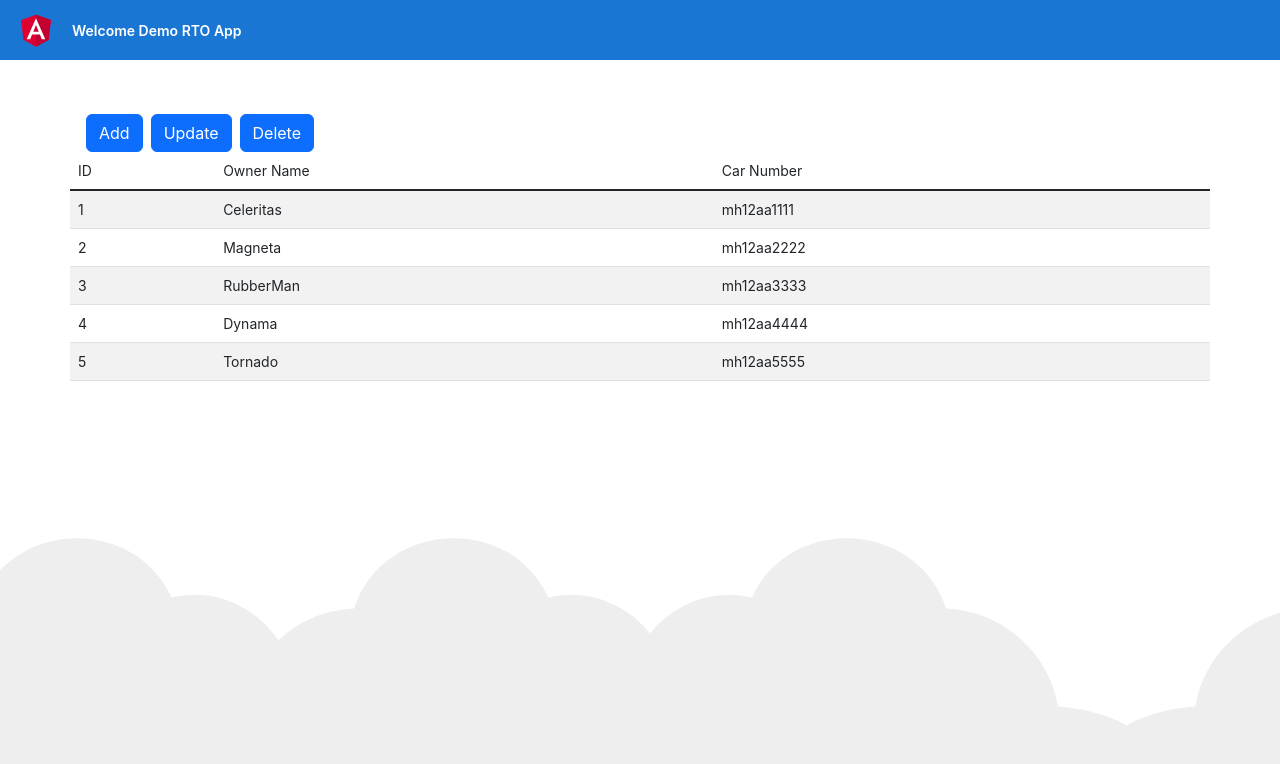
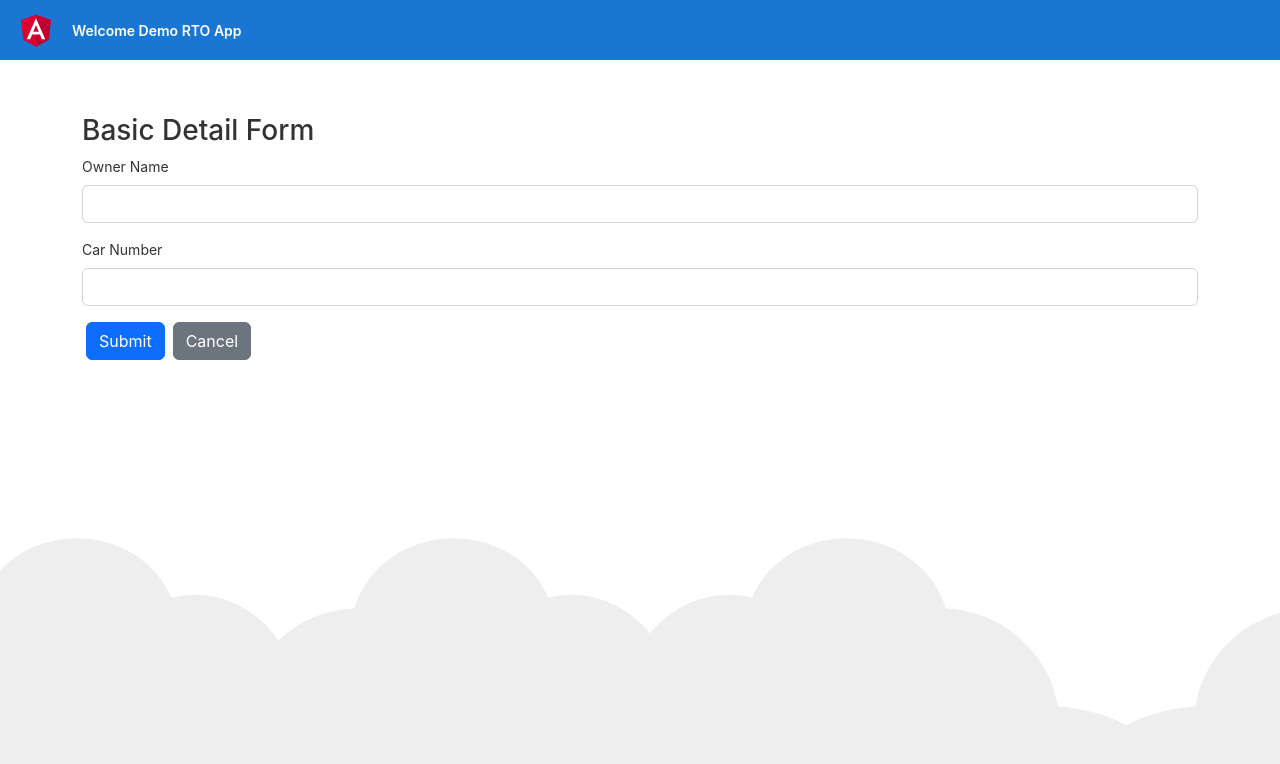
Before and after one commit to maheshwattamwar1/demo-rto-app, an Angular app: page /detail-form in a window 1280 px wide. Shown: the top 764 px of the page. Built offline with nearby package versions, Linux system fonts and the light colour scheme.

Commit message:
Added detail-form component for adding detail

```diff
--- a/src/app/app-routing.module.ts
+++ b/src/app/app-routing.module.ts
@@ -1,9 +1,11 @@
 import { NgModule } from '@angular/core';
 import { RouterModule, Routes } from '@angular/router';
 import { DashboardComponent } from './dashboard/dashboard.component';
+import { DetailFormComponent } from './detail-form/detail-form.component';
 
 const routes: Routes = [
   { path: 'dashboard', component: DashboardComponent },
+  { path: 'detail-form', component: DetailFormComponent },
   { path: '**', component: DashboardComponent },
 ];
 
--- a/src/app/app.module.ts
+++ b/src/app/app.module.ts
@@ -5,11 +5,13 @@ import { NgbModule } from '@ng-bootstrap/ng-bootstrap';
 import { AppRoutingModule } from './app-routing.module';
 import { AppComponent } from './app.component';
 import { DashboardComponent } from './dashboard/dashboard.component';
+import { DetailFormComponent } from './detail-form/detail-form.component';
 
 @NgModule({
   declarations: [
     AppComponent,
-    DashboardComponent
+    DashboardComponent,
+    DetailFormComponent
   ],
   imports: [
     BrowserModule,
--- a/src/app/dashboard/dashboard.component.html
+++ b/src/app/dashboard/dashboard.component.html
@@ -1,14 +1,16 @@
 <div class="container">
     <div class="row">
 
-        <div class="action-buttons">
-            <button type="button" class="btn btn-primary mx-1">Add</button>
-            <button type="button" class="btn btn-primary mx-1">Update</button>
-            <button type="button" class="btn btn-primary mx-1">Delete</button>
-        </div>
+        <h3>Registered Owner List
+            <span class="action-buttons pull-right pb-2">
+                <a class="btn btn-primary mx-1" routerLink="/detail-form" >Add</a>
+                <a class="btn btn-primary mx-1">Update</a>
+                <a class="btn btn-primary mx-1" >Delete</a>
+            </span>
+        </h3>
 
         <table class="table table-striped">
-            <thead>
+            <thead class="table-group-divider">
                 <tr>
                     <td>ID</td>
                     <td>Owner Name</td>
--- /dev/null
+++ b/src/app/detail-form/detail-form.component.html
@@ -0,0 +1,17 @@
+<div class="container">
+    <div class="row">
+        <h3>Basic Detail Form</h3>
+        <form>
+            <div class="mb-3">
+                <label for="inputOwnerName" class="form-label">Owner Name</label>
+                <input type="text" class="form-control" id="inputOwnerName">
+            </div>
+            <div class="mb-3">
+                <label for="inputCarNumber" class="form-label">Car Number</label>
+                <input type="text" class="form-control" id="inputCarNumber">
+            </div>
+            <button type="submit" class="btn btn-primary mx-1">Submit</button>
+            <a routerLink="/dashboard" class="btn btn-secondary mx-1">Cancel</a>
+        </form>
+    </div>
+</div>
```
Also changed, not shown: src/app/detail-form/detail-form.component.ts (added, +10 -0 lines), src/app/detail-form/detail-form.component.scss (added), 1 other file (tests, documents, lock files or other folders).
